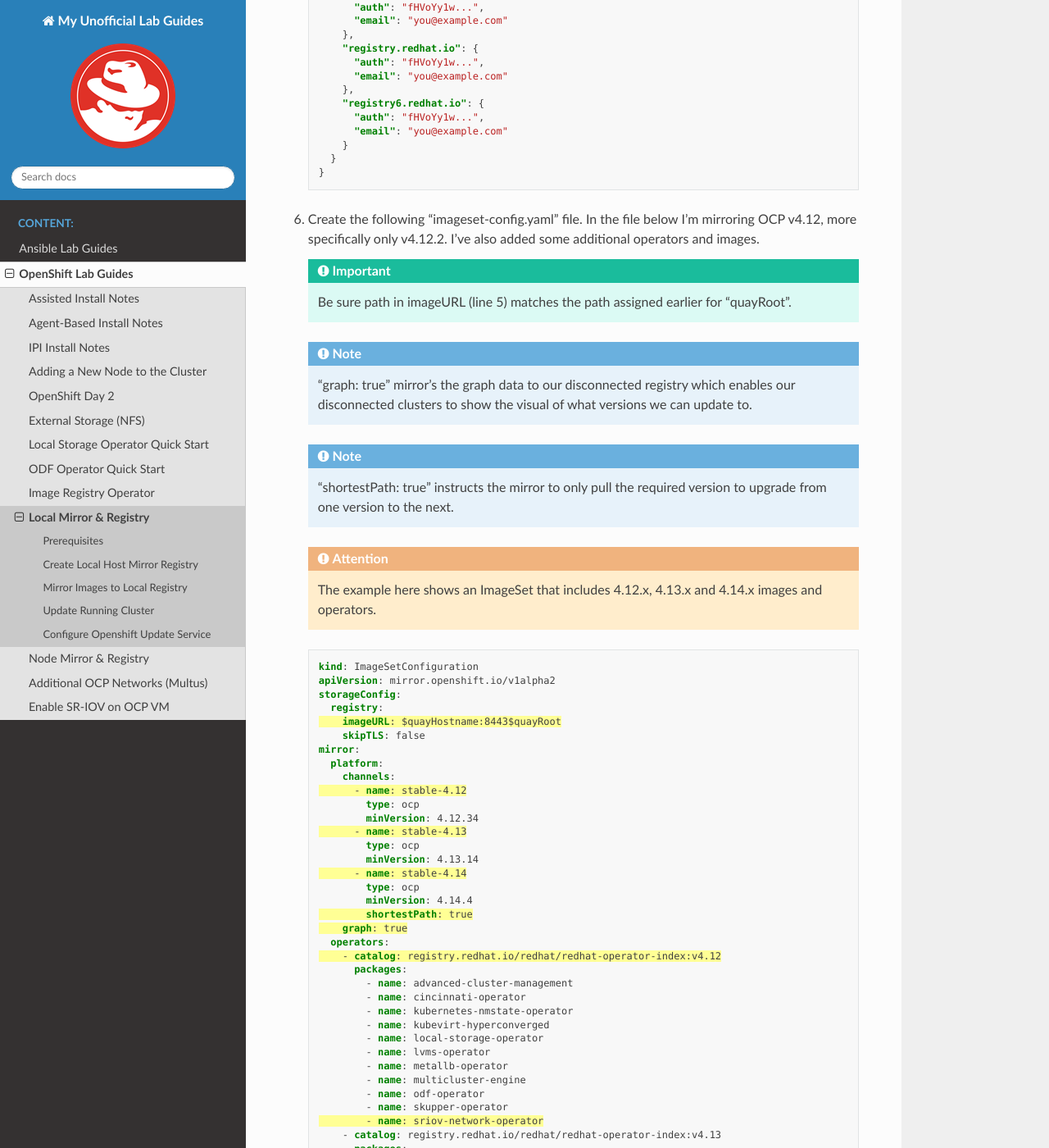
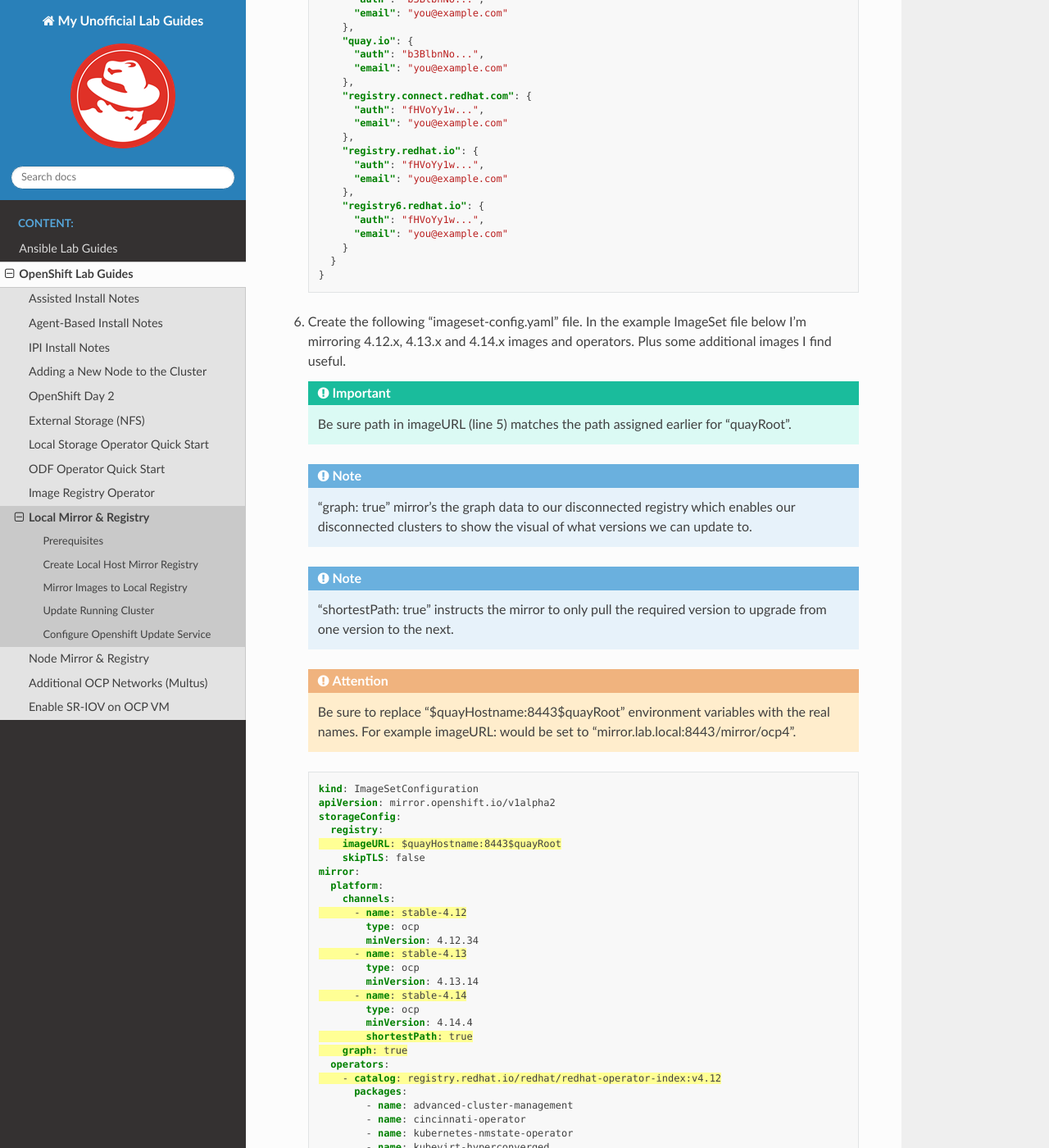
Before and after one commit to vtog/labGuides, a Sphinx documentation site: the page built from source/ocp/local-mirror-registry.rst, in a window 1280 px wide and 1400 px high, scrolled down 3370 px. Shown: the whole window at 82% size. Built offline with Sphinx 7.4.7 and the Read the Docs theme 2.0.0, drawn with Linux system fonts in a browser that asks for light colours; pages that are not in the unit, such as notebooks, are missing from menus; some of the changed text lies outside the part shown.

Commit message:
added notes on replaceing env var with real name

```diff
--- a/source/ocp/local-mirror-registry.rst
+++ b/source/ocp/local-mirror-registry.rst
@@ -139,6 +139,9 @@
 #. Modify ~/.docker/config.json by adding local mirror information. Use the
    previous steps encoded output for "auth".
 
+   .. attention:: Be sure to replace "$quayHostname:8443" environment variable
+      with the real name. For example "mirror.lab.local:8443".
+
    .. code-block:: json
       :emphasize-lines: 3-5
 
@@ -170,9 +173,9 @@
         }
       }
 
-#. Create the following "imageset-config.yaml" file. In the file below I'm
-   mirroring OCP v4.12, more specifically only v4.12.2. I've also added some
-   additional operators and images.
+#. Create the following "imageset-config.yaml" file. In the example ImageSet
+   file below I'm mirroring 4.12.x, 4.13.x and 4.14.x images and operators.
+   Plus some additional images I find useful.
 
    .. important:: Be sure path in imageURL (line 5) matches the path assigned
       earlier for "quayRoot".
@@ -184,11 +187,12 @@
    .. note:: "shortestPath: true" instructs the mirror to only pull the
       required version to upgrade from one version to the next.
 
-   .. attention:: The example here shows an ImageSet that includes 4.12.x,
-      4.13.x and 4.14.x images and operators.
+   .. attention:: Be sure to replace "$quayHostname:8443$quayRoot" environment
+      variables with the real names. For example imageURL: would be set to
+      "mirror.lab.local:8443/mirror/ocp4".
 
    .. code-block:: yaml
-      :emphasize-lines: 5,10,13,16,19,20,22,34,46,58
+      :emphasize-lines: 5,10,13,16,19,20,22,35,48
 
       kind: ImageSetConfiguration
       apiVersion: mirror.openshift.io/v1alpha2
```
Also changed, not shown: 1 other file.
